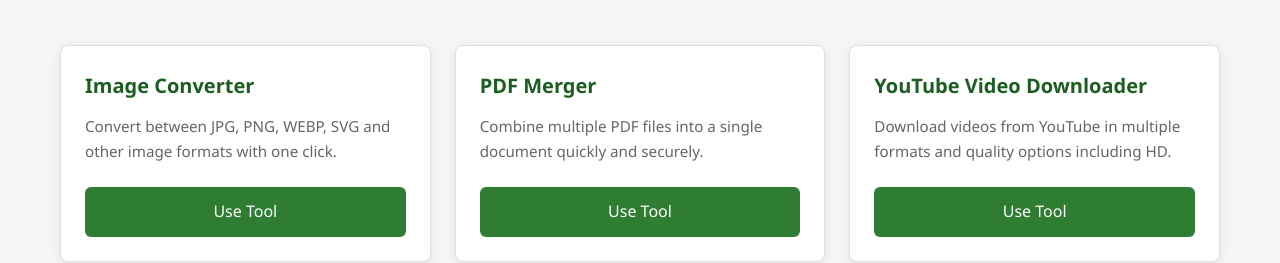
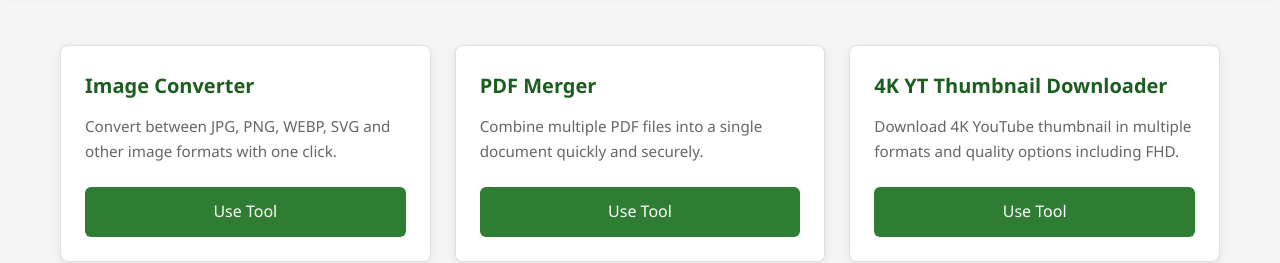
Before and after one commit to yourfreetools/onlinefreetools, a plain HTML site: page index.html in a window 1280 px wide. Shown: the part 341-604 px from the top of the page. Drawn offline with Linux system fonts and the light colour scheme.

Commit message:
Update index.html

```diff
--- a/index.html
+++ b/index.html
@@ -233,15 +233,15 @@
                 tags: "video compress mp4 webm reduce size"
             },
             {
-                title: "YouTube Video Downloader",
-                description: "Download videos from YouTube in multiple formats and quality options including HD.",
-                url: "https://yourdownloader.pages.dev/",
+                title: "4K YT Thumbnail Downloader",
+                description: "Download 4K YouTube thumbnail in multiple formats and quality options including FHD.",
+                url: "https://ytthumbnaildownloader.pages.dev/",
                 tags: "youtube download mp3 mp4 video 1080p"
             },
             {
                 title: "Image Converter",
                 description: "Convert between JPG, PNG, WEBP, SVG and other image formats with one click.",
-                url: "https://imageconverter.pages.dev/",
+                url: "https://imageconverters.pages.dev/",
                 tags: "image convert jpg png webp svg"
             },
             {
```
